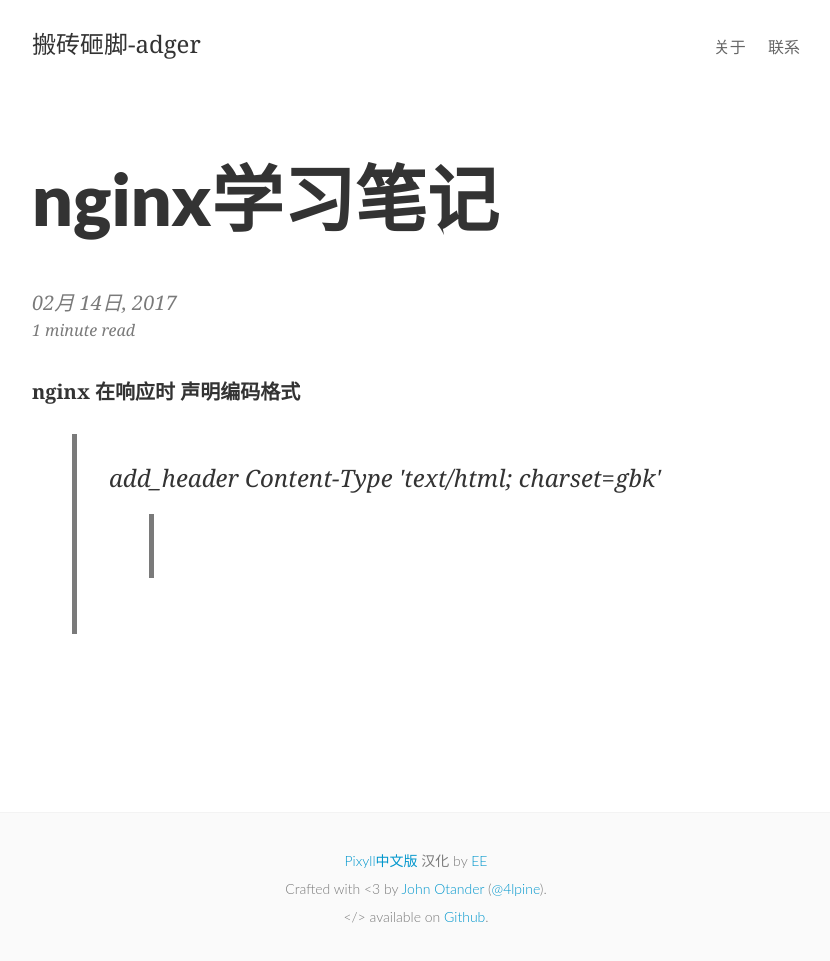
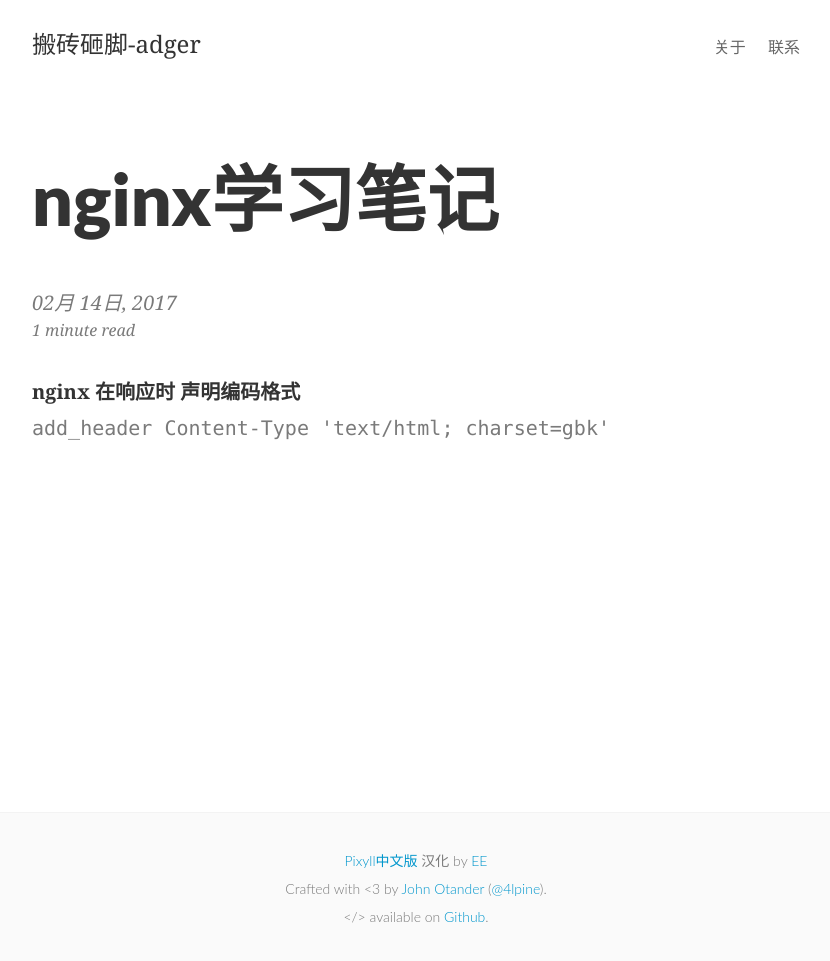
Before and after one commit to Adger01/blog.github.io, a Jekyll site: the page built from _posts/2017-02-14-nginx.md, in a window 1280 px wide. Shown: the whole page, without its empty margins (224-1054 px from the left). Built offline with Jekyll 4.4.1, drawn with Linux system fonts in a browser that asks for light colours; some web fonts are replaced; comment, search, counter and statistics services are not loaded.

Commit message:
Update 2017-02-14-nginx.md

````diff
--- a/_posts/2017-02-14-nginx.md
+++ b/_posts/2017-02-14-nginx.md
@@ -7,4 +7,4 @@ categories: nginx
 ---
 
 **nginx 在响应时 声明编码格式**
-<blockquote>add_header Content-Type 'text/html; charset=gbk'<blockquote>
+```add_header Content-Type 'text/html; charset=gbk'```
````
